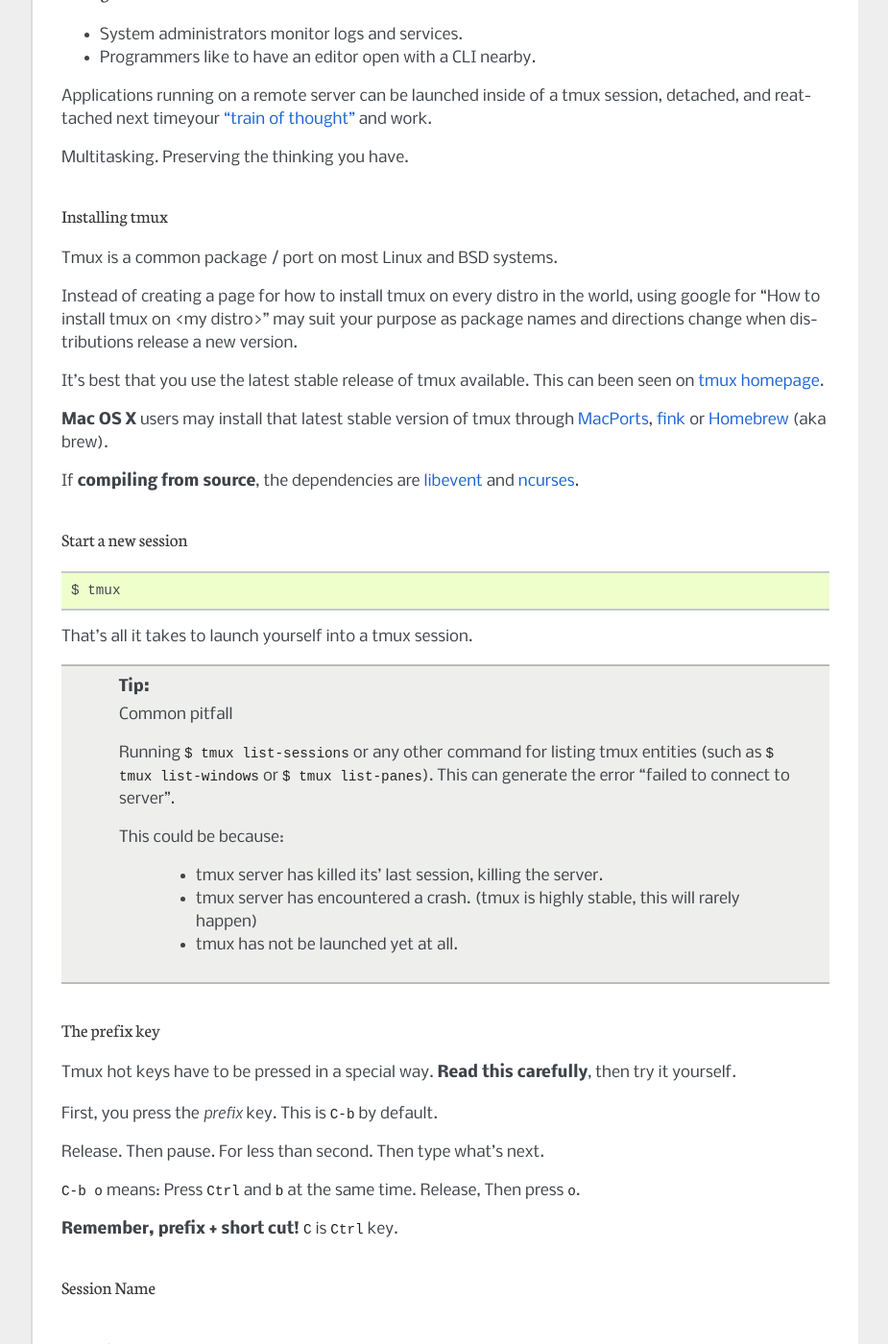
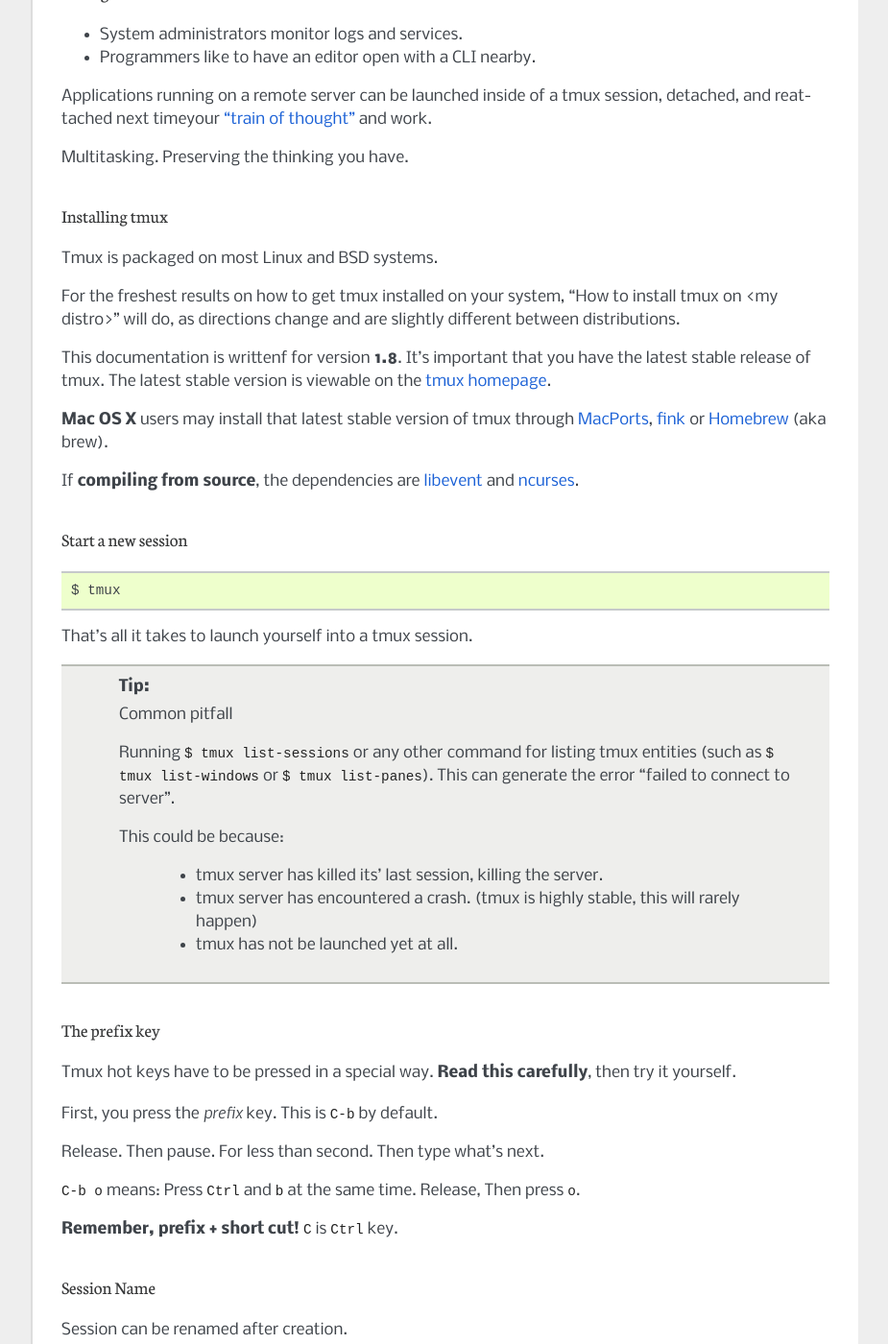
Before and after one commit to tmux-python/tmuxp, a Sphinx documentation site: the page built from doc/about_tmux.rst, in a window 1280 px wide and 1400 px high, scrolled down 2761 px. Shown: the whole window at 96% size, without its empty margins (198-1123 px from the left). Built offline with Sphinx 7.4.7, drawn with Linux system fonts in a browser that asks for light colours; some of the changed text lies outside the part shown.

Commit message:
More updates to about_tmux

```diff
--- a/doc/about_tmux.rst
+++ b/doc/about_tmux.rst
@@ -216,15 +216,15 @@
 Installing tmux
 ---------------
 
-Tmux is a common package / port on most Linux and BSD systems.
+Tmux is packaged on most Linux and BSD systems.
 
-Instead of creating a page for how to install tmux on every distro in the
-world, using google for "How to install tmux on <my distro>" may suit your
-purpose as package names and directions change when distributions release
-a new version.
+For the freshest results on how to get tmux installed on your system,
+"How to install tmux on <my distro>" will do, as directions change and are
+slightly different between distributions.
 
-It's best that you use the latest stable release of tmux available. This
-can been seen on `tmux homepage`_.
+This documentation is writtenf for version **1.8**. It's important that
+you have the latest stable release of tmux. The latest stable version is
+viewable on the `tmux homepage`_.
 
 **Mac OS X** users may install that latest stable version of tmux through
 `MacPorts`_, `fink`_ or `Homebrew`_ (aka brew).
@@ -281,22 +281,28 @@
 Session Name
 ------------
 
-Renaming
-""""""""
+Session can be renamed after creation.
 
-**Command:** ``$ tmux rename-session <session-name>``
+=============== =========================================================
+Command         .. code-block:: bash
 
-**Short cut** ``$``
+                    $ tmux rename-session <sesion-name>
+
+Short cut       ``Prefix`` + ``$``
+=============== =========================================================
 
 Window Name
 -----------
 
-Renaming
-""""""""
+Windows can be renamed after creation.
 
-**Command:** ``$ tmux rename-window <window-name>``
+=============== =========================================================
+Command         .. code-block:: bash
 
-**Short cut** ``,``
+                    $ tmux rename-window <window-name>
+
+Short cut       ``Prefix`` + ``,``
+=============== =========================================================
 
 
 
```
